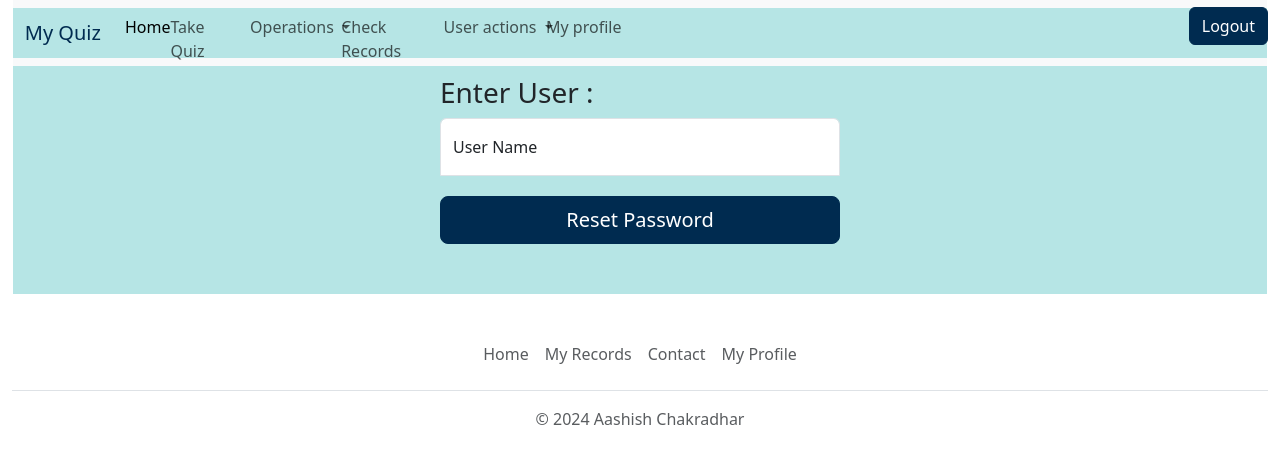
After one commit to aashishChakradhar/quizApp, a Django app: page /reset-password in a window 1280 px wide. The commit adds this page. Shown: the top 464 px of the page. Run offline with Django 5.2, Linux system fonts and the light colour scheme; a user stored in the database is signed in; data comes from the database, SQL or seed files in the repository; both versions use the stored data as it was after the commit; some libraries are stand-ins or nearby versions.

Commit message:
reset password completed

```diff
--- a/quiz/views.py
+++ b/quiz/views.py
@@ -144,7 +144,6 @@ def delete_user(request):
                     messages.error(request, "User does not exist")
                 return redirect("delete_user")
             else:
-                current_user = request.user
                 users = User.objects.filter(is_superuser = False)
                 context = {"users": users}
                 return render(request, "delete_user.html",context)
@@ -196,28 +195,31 @@ def change_password(request):
                 return render (request,'contact.html')
         else:
             return render (request,'contact.html')
-
+# reset the password
 def reset_password(request):
     if request.user.is_anonymous:
         return redirect("/login")
     else:
-        if request.method == "POST":
-            try:
-                change_user = request.POST.get('username')
-                new_password = "happy123"
-                user = User.onjects.filter(user = username)
-                user.set_password(new_password) # set new password
-                user.save()
-                update_session_auth_hash(request, user) #keeps user loggedin
-                messages.success(request, "Your Password Has Been Reset Successfully!")
-                return redirect('index') # goto homepage
-            except User.DoesNotExist:
-                messages.error(request, "Error: User does not exist")
-            except Exception as e:
-                messages.error(request,str(e))
-            return render (request,'reset_password.html')
+        if request.user.is_superuser:
+            if request.method == "POST":
+                try:
+                    username = request.POST.get('username')
+                    new_password = "happy123"
+                    user = User.objects.get(username = username)
+                    user.set_password(new_password) # set new password
+                    user.save()
+                    messages.success(request, f"Password for {username} Has Been Successfully Reset to: {new_password}")
+                    return redirect('index') # goto homepage
+                except User.DoesNotExist:
+                    messages.error(request, f"Error: User {username} does not exist")
+                except Exception as e:
+                    messages.error(request,str(e))
+                return render (request,'reset_password.html')
+            else:
+                return render (request,'reset_password.html')
         else:
-            return render (request,'reset_password.html')
+            messages.error(request, "Reset Password Fail: User is not a Superuser")
+            return render (request,'index.html')
 
 # main operations related to working of quiz app
 def get_category(request):
--- a/templates/base.html
+++ b/templates/base.html
@@ -84,11 +84,12 @@
                         User actions
                       </a>
                       <ul class="dropdown-menu">
-                        <li><a class="nav-link" href="/create-superuser" >Create Users</a></li>
-                        <li><a class="nav-link" href="/delete-user" >Delete Users</a></li>
+                        <li><a class="nav-link" href="/create-user" >Create User</a></li>
+                        <li><a class="nav-link" href="/delete-user" >Delete User</a></li>
 
                         <li><hr class="dropdown-divider"></li>
                         <li><a class="nav-link" href="/change-password" >Change Password</a></li>
+                        <li><a class="nav-link" href="/reset-password" >Reset Password</a></li>
 
 
                       </ul>
@@ -117,11 +118,11 @@
                     <li class="nav-item" style="width: 11%">
                       <a class="nav-link" href="/view-record" >Check My Record</a>
                     </li>
-                    <li class="nav-item" style="width: 10%">
+                    <li class="nav-item" style="width: 7%">
                       <a class="nav-link" href="/about" >My Profile</a>
                     </li>
 
-                    <li class="nav-item" style="width: 8%">
+                    <li class="nav-item" style="width: 11%">
                       <a class="nav-link" href="/change-password" >Change Password</a>
                     </li>
 
--- /dev/null
+++ b/templates/reset_password.html
@@ -0,0 +1,31 @@
+{% extends 'base.html' %}
+{% load static %}
+{% block title %}delete-user{% endblock title %}
+{% block head %}
+  <link rel="stylesheet" type='text/css' href="{% static 'form.css' %}" />
+{% endblock head %}
+{% block body %}
+<div>
+    <div class="texts-center">
+        <div class="col">
+            <main class="form-signin">
+                <h3>
+                    Enter User :
+                </h3>
+                <form action="/reset-password" method="POST">
+                    {% csrf_token %}
+                    <div class = "form-floating">
+                        <div class="form-floating">
+                            <input type="text" class="form-control" name="username" id="username" placeholder="username" required/>
+                            <label for="username">User Name</label>
+                        </div>
+                    </div>
+
+                    <button class="w-100 btn btn-lg btn-primary" style="margin-bottom: 10px;margin-top: 10px; background-color: #002b50; border-color: #002b50 ; color: #ffffff;" type="submit">Reset Password</button>
+                </form>
+            </main>
+        </div>
+    </div>
+</div>
+
+{% endblock body %}
--- a/templates/view_record.html
+++ b/templates/view_record.html
@@ -34,7 +34,7 @@
                         </div>
                         <div class="row mt-4">
                             <div class="col-md-6 offset-md-3">
-                                <button type="submit" class="btn btn-danger" style="background-color: #002b50; border-color: #002b50 ; color: #ffffff; width: 100%;">Submit</button>
+                                <button type="submit" class="btn btn-danger" style="background-color: #002b50; border-color: #002b50 ; color: #ffffff; width: 100%;">Search</button>
                             </div>
                         </div>
                     </form>
```
Also changed, not shown: db.sqlite3.
